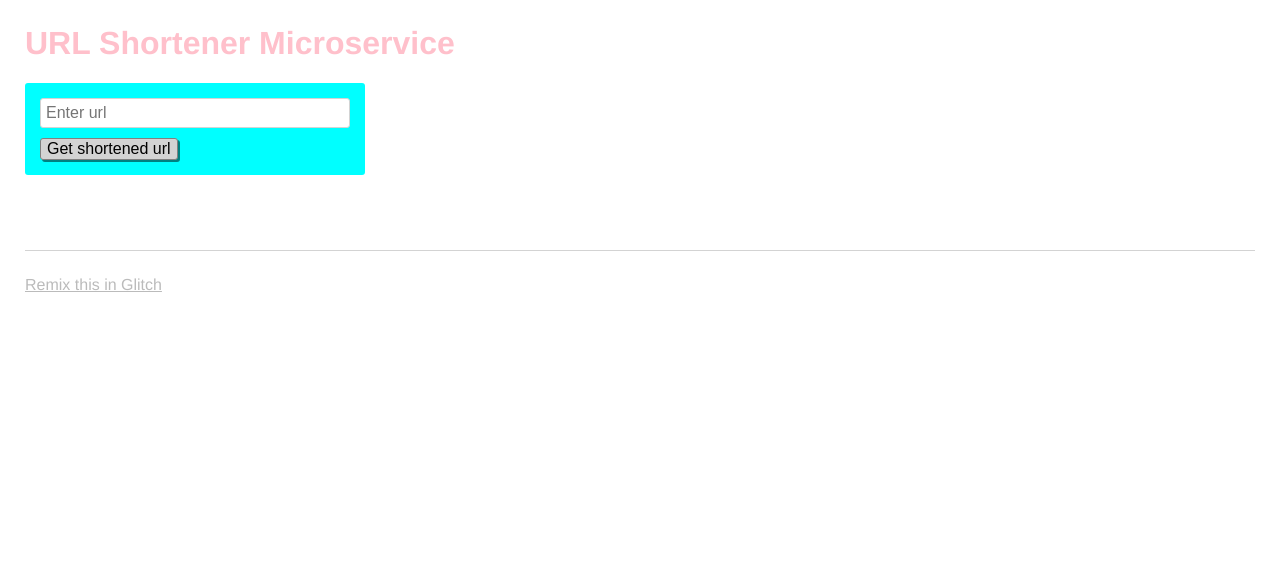
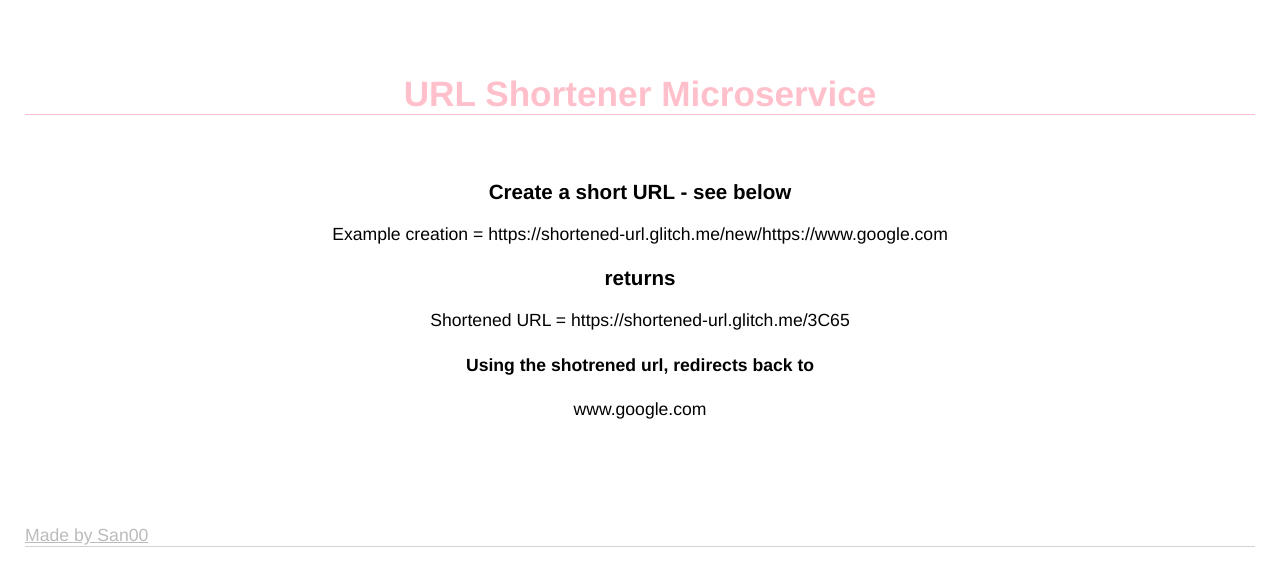
Before and after one commit to san00/URL-Shortener-microservice, a website: page views/index.html in a window 1280 px wide. Drawn offline with nearby package versions, Linux system fonts and the light colour scheme.

Commit message:
URL shortener files

```diff
--- a/public/style.css
+++ b/public/style.css
@@ -1,82 +1,27 @@
-/* styles */
-/* called by your view template */
-
-/* You might want to try something fancier: */
-/* less: http://lesscss.org/ */
-
-* {
-  box-sizing: border-box;
-}
-
 body {
   font-family: helvetica, arial, sans-serif;
   margin: 25px;
+  padding-top:25px;
+  font-size:1.1em;
+}
+
+main{
+text-align:center;
 }
 
 h1 {
   font-weight: bold;
   color: pink;
-}
-
-.bold {
-  font-weight: bold;
-}
-
-p {
-  max-width: 600px;
-}
-
-form {
-  margin-bottom: 25px;
-  padding: 15px;
-  background-color: cyan;
-  display: inline-block;
-  width: 100%;
-  max-width: 340px;
-  border-radius: 3px;
-}
-
-input {
-  display: block;
-  margin-bottom: 10px;
-  padding: 5px;
-  width: 100%;
-  border: 1px solid lightgrey;
-  border-radius: 3px;
-  font-size: 16px;
-}
-
-button {
-  font-size: 16px;
-  border-radius: 3px;
-  background-color: lightgrey;
-  border: 1px solid grey;
-  box-shadow: 2px 2px teal;
-  cursor: pointer;
-}
-
-button:hover {
-  background-color: yellow;
-}
-
-button:active {
-  box-shadow: none;
-}
-
-li {
-  margin-bottom: 5px;
+  border-bottom:1px solid pink;
+  text-align:center;
 }
 
 footer {
-  margin-top: 50px;
+  margin-top: 80px;
   padding-top: 25px;
-  border-top: 1px solid lightgrey;
+  border-bottom: 1px solid lightgrey;
 }
 
 footer > a {
   color: #BBBBBB;
 }
-
-.nicejob {
-  text-decoration: line-through;
-}
--- a/views/index.html
+++ b/views/index.html
@@ -1,51 +1,50 @@
-<!-- This is a static file -->
-<!-- served from your routes in server.js -->
-
-<!-- You might want to try something fancier: -->
-<!-- html/nunjucks docs: https://mozilla.github.io/nunjucks/ -->
-<!-- pug: https://pugjs.org/ -->
-<!-- haml: http://haml.info/ -->
-<!-- hbs(handlebars): http://handlebarsjs.com/ -->
-
 <!DOCTYPE html>
 <html>
+
 <head>
   <title>URL Shortener!</title>
-    <meta name="description" content="A cool thing made with Glitch">
+  <meta name="description" content="A url shortener">
   <meta charset="utf-8">
   <meta http-equiv="X-UA-Compatible" content="IE=edge">
   <meta name="viewport" content="width=device-width, initial-scale=1">
   <link rel="stylesheet" href="/style.css">
+
 </head>
+
 <body>
   <header>
     <h1>
         URL Shortener Microservice
       </h1>
-    </header>
-
+  </header><br>
   <main>
-      <form>
-        <input action="/new/originalUrl" method="POST" type="text" maxlength="100" placeholder="Enter url">
-        <button type="submit">Get shortened url</button>
-      </form>
-      <section class="dreams">
-        <ul id="dreams">
-        </ul>
+    <section>
+      <h3>
+    Create a short URL - see below
+    </h3>
+      <p>
+        Example creation = https://shortened-url.glitch.me/new/https://www.google.com
+      </p>
+      <h3>
+          returns
+        </h3>
+      <p>
+        Shortened URL = https://shortened-url.glitch.me/3C65
+      </p>
+      <h4>
+          Using the shotrened url, redirects back to
+        </h4>
+      <p>
+        www.google.com
+      </p>
     </section>
   </main>
 
   <footer>
-      <a href="https://glitch.com">
-        Remix this in Glitch
+    <a href="https://github.com/san00">
+        Made by San00
       </a>
   </footer>
+</body>
 
-    <!-- Your web-app is https, so your scripts need to be too -->
-    <script src="https://code.jquery.com/jquery-2.2.1.min.js"
-            integrity="sha256-gvQgAFzTH6trSrAWoH1iPo9Xc96QxSZ3feW6kem+O00="
-            crossorigin="anonymous"></script>
-    <script src="/client.js"></script>
-
-  </body>
 </html>
```
Also changed, not shown: package.json (+4 -10 lines), server.js (+44 -40 lines), theShortenedUrl.js (+7 -8 lines), .config/configstore/update-notifier-npm.json, README.md. Lines whose indentation alone changed are shown as unchanged.
